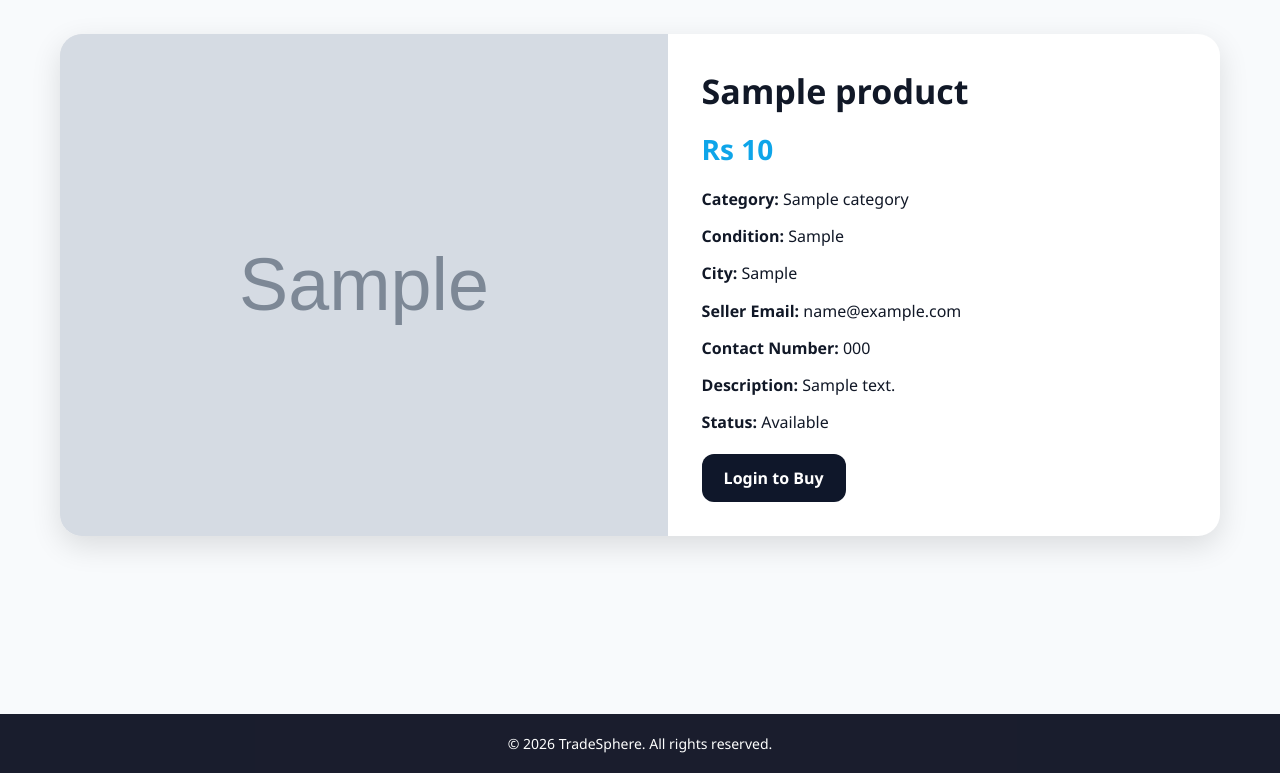
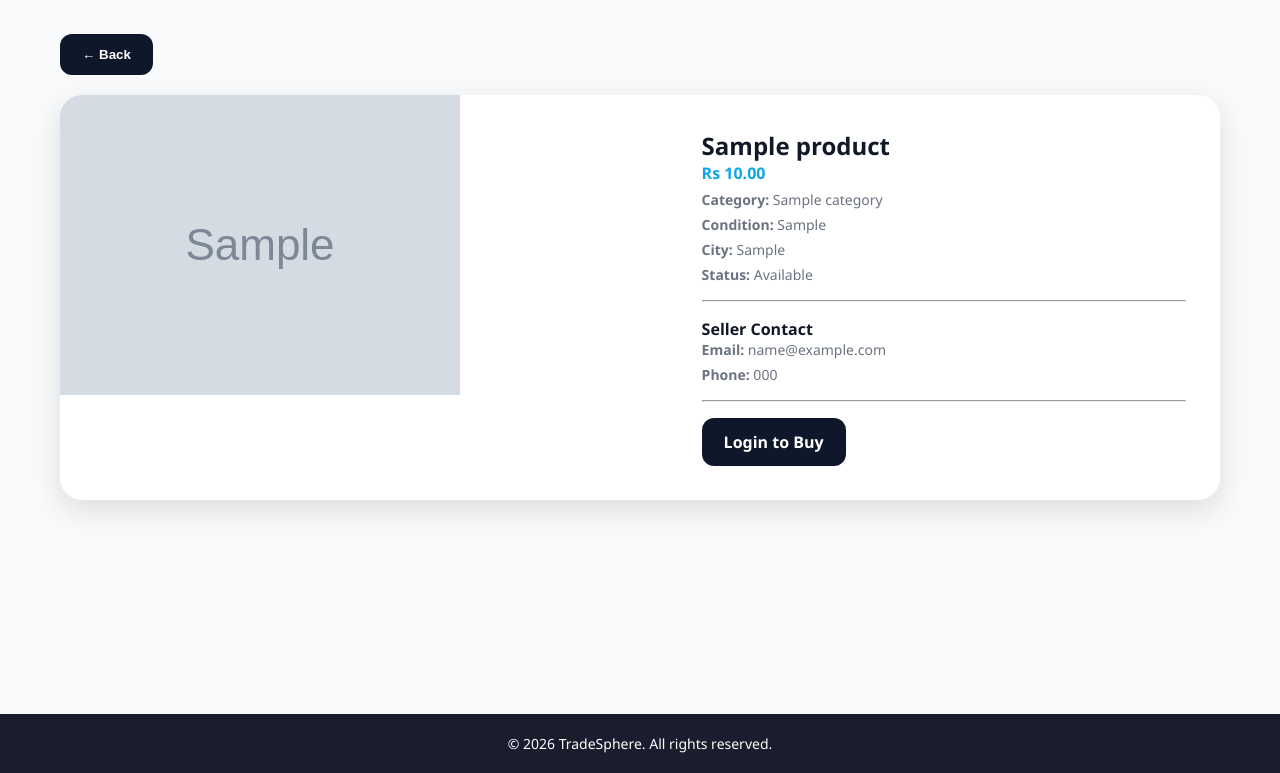
Before and after one commit to sushantkhanal45/TradeSphere-Ecommerce-Platform, a PHP site: page /TradeSphere/product_details.php?id=1 in a window 1280 px wide. Shown: the part 86-859 px from the top of the page. Run offline with PHP 8.4, Linux system fonts and the light colour scheme; tables that the repository leaves empty or names only in its code hold one stand-in row (values such as "Sample post"); grey boxes marked "Sample" are stand-in pictures.

Commit message:
details_updated

```diff
--- a/product_details.php
+++ b/product_details.php
@@ -2,80 +2,73 @@
 session_start();
 include "config/db.php";
 
-if (!isset($_GET['id'])) {
-    header("Location: products.php");
-    exit();
+$productId = isset($_GET['id']) ? (int)$_GET['id'] : 0;
+
+if ($productId <= 0) {
+    die("Invalid product.");
 }
 
-$id = (int) $_GET['id'];
-
-$productQuery = $conn->query("
+/* Fetch product */
+$res = $conn->query("
     SELECT p.*, c.name AS category_name
     FROM products p
     LEFT JOIN categories c ON p.category_id = c.id
-    WHERE p.id = $id
+    WHERE p.id = $productId
+    LIMIT 1
 ");
 
-$product = $productQuery ? $productQuery->fetch_assoc() : null;
+$product = $res ? $res->fetch_assoc() : null;
 
 if (!$product) {
-    header("Location: products.php");
-    exit();
+    die("Product not found.");
 }
 
-$success = "";
-$error = "";
 $showGoToCart = false;
-$userId = 0;
 
-if (isset($_SESSION['user'])) {
-    $userEmail = $_SESSION['user'];
-    $userRes = $conn->query("SELECT id FROM users WHERE email='$userEmail' LIMIT 1");
-    $userRow = $userRes ? $userRes->fetch_assoc() : null;
-
-    if ($userRow) {
-        $userId = (int)$userRow['id'];
-    }
-}
-
-if (isset($_GET['cart_added']) && $_GET['cart_added'] === '1') {
-    $success = "Product added to cart successfully.";
-    $showGoToCart = true;
-}
-
+/* Add to cart */
 if (isset($_POST['add_to_cart'])) {
     if (!isset($_SESSION['user'])) {
         header("Location: login.php");
         exit();
     }
 
+    $userEmail = $_SESSION['user'];
+    $userRes = $conn->query("SELECT id FROM users WHERE email='$userEmail' LIMIT 1");
+    $user = $userRes ? $userRes->fetch_assoc() : null;
+
+    if (!$user) {
+        die("User not found.");
+    }
+
+    $userId = (int)$user['id'];
+    $qty = max(1, (int)($_POST['quantity'] ?? 1));
+
     if ($product['status'] === 'sold') {
-        $error = "This item has already been marked as sold.";
+        $error = "This product is already sold.";
     } else {
-        $quantity = isset($_POST['quantity']) ? (int) $_POST['quantity'] : 1;
+        $check = $conn->query("
+            SELECT id, quantity
+            FROM cart
+            WHERE user_id=$userId AND product_id=$productId
+        ");
 
-        if ($quantity < 1) {
-            $quantity = 1;
+        if ($check && $check->num_rows > 0) {
+            $row = $check->fetch_assoc();
+            $newQty = $row['quantity'] + $qty;
+
+            $conn->query("
+                UPDATE cart
+                SET quantity=$newQty
+                WHERE id=" . (int)$row['id']
+            );
+        } else {
+            $conn->query("
+                INSERT INTO cart (user_id, product_id, quantity)
+                VALUES ($userId, $productId, $qty)
+            ");
         }
 
-        if ($userId > 0) {
-            $productId = (int)$product['id'];
-
-            $check = $conn->query("SELECT * FROM cart WHERE user_id=$userId AND product_id=$productId");
-            if ($check && $check->num_rows > 0) {
-                $existing = $check->fetch_assoc();
-                $newQty = (int)$existing['quantity'] + $quantity;
-                $cartId = (int)$existing['id'];
-                $conn->query("UPDATE cart SET quantity=$newQty WHERE id=$cartId");
-            } else {
-                $conn->query("INSERT INTO cart (user_id, product_id, quantity) VALUES ($userId, $productId, $quantity)");
-            }
-
-            header("Location: product_details.php?id=" . $productId . "&cart_added=1");
-            exit();
-        } else {
-            $error = "User not found.";
-        }
+        $showGoToCart = true;
     }
 }
 ?>
@@ -93,61 +86,88 @@
 
 <div class="page-wrap">
     <div class="container">
-        <?php if ($success): ?>
-            <div class="success-msg"><?php echo $success; ?></div>
-        <?php endif; ?>
 
-        <?php if ($error): ?>
-            <div class="error-msg"><?php echo $error; ?></div>
-        <?php endif; ?>
+        <!-- BACK BUTTON -->
+        <div style="margin-bottom: 20px;">
+            <button onclick="window.history.back()" class="btn btn-dark">← Back</button>
+        </div>
 
         <div class="detail-card">
-            <div class="detail-image">
-                <img src="uploads/<?php echo htmlspecialchars($product['image']); ?>" alt="Product">
+            <div class="detail-image-wrap">
+                <img src="uploads/<?php echo htmlspecialchars($product['image']); ?>" alt="Product Image">
+
+                <?php if ($product['status'] === 'sold'): ?>
+                    <div class="sold-badge">SOLD</div>
+                <?php endif; ?>
             </div>
 
             <div class="detail-content">
-                <h1><?php echo htmlspecialchars($product['name']); ?></h1>
-                <div class="detail-price">Rs <?php echo htmlspecialchars($product['price']); ?></div>
+                <h2><?php echo htmlspecialchars($product['name']); ?></h2>
 
-                <div class="detail-info">
-                    <p><strong>Category:</strong> <?php echo htmlspecialchars($product['category_name']); ?></p>
-                    <p><strong>Condition:</strong> <?php echo htmlspecialchars($product['product_condition']); ?></p>
-                    <p><strong>City:</strong> <?php echo htmlspecialchars($product['city']); ?></p>
-                    <p><strong>Seller Email:</strong> <?php echo htmlspecialchars($product['seller_email']); ?></p>
-<p><strong>Contact Number:</strong> <?php echo htmlspecialchars($product['contact_number'] ?? 'Not provided'); ?></p>                    <p><strong>Description:</strong> <?php echo nl2br(htmlspecialchars($product['description'])); ?></p>
-                    <p><strong>Status:</strong> <?php echo htmlspecialchars(ucfirst($product['status'])); ?></p>
-                </div>
+                <p class="price">Rs <?php echo number_format((float)$product['price'], 2); ?></p>
 
+                <p class="meta"><strong>Category:</strong> <?php echo htmlspecialchars($product['category_name']); ?></p>
+                <p class="meta"><strong>Condition:</strong> <?php echo htmlspecialchars($product['product_condition']); ?></p>
+                <p class="meta"><strong>City:</strong> <?php echo htmlspecialchars($product['city']); ?></p>
+                <p class="meta"><strong>Status:</strong> <?php echo htmlspecialchars(ucfirst($product['status'])); ?></p>
+
+                <hr style="margin: 16px 0;">
+
+                <!-- SELLER INFO (ONLY HERE) -->
+                <h4>Seller Contact</h4>
+                <p class="meta"><strong>Email:</strong> <?php echo htmlspecialchars($product['seller_email']); ?></p>
+                <p class="meta"><strong>Phone:</strong> <?php echo htmlspecialchars($product['contact_number'] ?? 'Not provided'); ?></p>
+
+                <hr style="margin: 16px 0;">
+
+                <!-- ACTIONS -->
                 <?php if (isset($_SESSION['user'])): ?>
+
                     <?php if ($product['status'] !== 'sold'): ?>
+
                         <form method="POST">
-                            <div class="form-group" style="max-width: 140px; margin-bottom: 16px;">
+                            <div class="form-group" style="max-width: 140px;">
                                 <label>Quantity</label>
                                 <input type="number" name="quantity" min="1" value="1" required>
                             </div>
 
-                            <div class="detail-action-row">
+                            <div class="detail-action-row" style="margin-top: 14px;">
                                 <button type="submit" name="add_to_cart" class="btn btn-primary">Add to Cart</button>
 
                                 <?php if ($showGoToCart): ?>
                                     <a href="cart.php" class="btn btn-dark">Go to Cart</a>
                                 <?php endif; ?>
+
+                                <button type="button" onclick="window.history.back()" class="btn btn-secondary">Back</button>
                             </div>
                         </form>
 
                         <?php if ($showGoToCart): ?>
                             <div class="cart-hint-box">
-                                <strong>Here is your cart.</strong>
-                                Your selected item has been added. You can continue browsing or go straight to your cart now.
+                                <strong>Item added to cart.</strong><br>
+                                You can go to your cart or continue browsing.
                             </div>
                         <?php endif; ?>
+
                     <?php else: ?>
+
                         <div class="error-msg">This item has already been marked as sold.</div>
+
+                        <div class="detail-action-row" style="margin-top: 14px;">
+                            <button onclick="window.history.back()" class="btn btn-secondary">Back</button>
+                        </div>
+
                     <?php endif; ?>
+
                 <?php else: ?>
-                    <a href="login.php" class="btn btn-dark">Login to Buy</a>
+
+                    <div class="detail-action-row">
+                        <a href="login.php" class="btn btn-dark">Login to Buy</a>
+                        <button onclick="window.history.back()" class="btn btn-secondary">Back</button>
+                    </div>
+
                 <?php endif; ?>
+
             </div>
         </div>
     </div>
@@ -155,6 +175,5 @@
 
 <footer>© 2026 TradeSphere. All rights reserved.</footer>
 
-<script src="js/script.js"></script>
 </body>
 </html>
```
